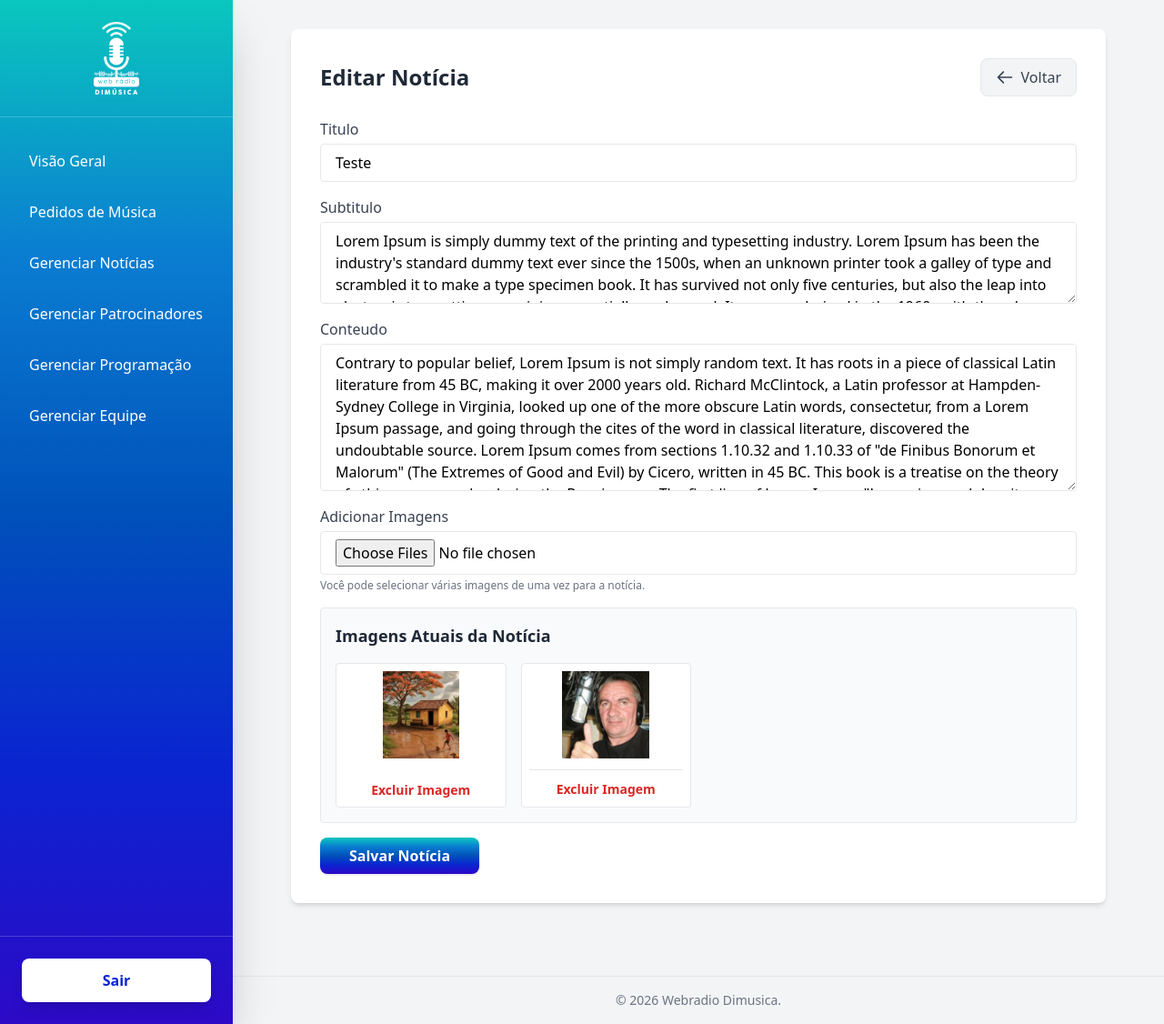
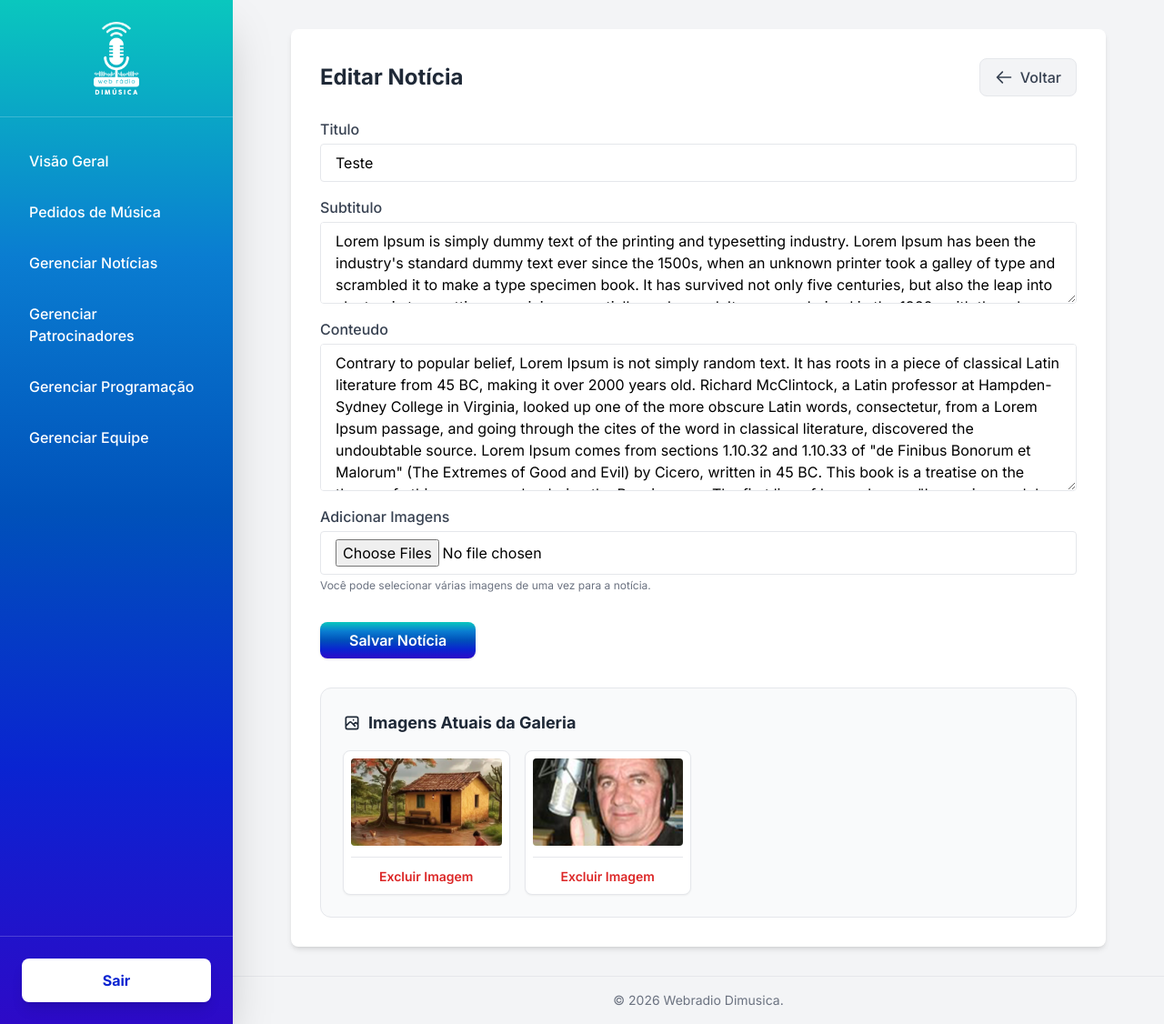
Before and after one commit to JaimeGAlves/api-webradio, a Django app: page /painel/noticias/2/editar/ in a window 1280 px wide. Shown: the whole page at 91% size. Run offline with Django 5.2, Linux system fonts and the light colour scheme; a user stored in the database is signed in; data comes from the database, SQL or seed files in the repository; both versions use the stored data as it was after the commit; some libraries are stand-ins or nearby versions.

Commit message:
fix: correções nas notícias e programação

```diff
--- a/webadmin/forms.py
+++ b/webadmin/forms.py
@@ -3,11 +3,36 @@ from notices.models import Noticias
 from sponsors.models import Patrocinador
 from core.models import Programacao, Equipe
 
-class MultipleFileInput(forms.ClearableFileInput):
+class MultipleFileInput(forms.FileInput):
     allow_multiple_selected = True
 
+class MultipleFileField(forms.FileField):
+    def to_python(self, data):
+        if not data:
+            return []
+        if not isinstance(data, list):
+            data = [data]
+        # Valida cada arquivo individualmente usando o FileField padrão
+        for item in data:
+            super().to_python(item)
+        return data
+
+    def clean(self, data, initial=None):
+        out = self.to_python(data)
+        if not out and self.required:
+            raise forms.ValidationError(self.error_messages['empty'])
+        return out
+
 class NoticiaForm(forms.ModelForm):
-    imagens = forms.FileField(widget=MultipleFileInput(attrs={'multiple': True, 'class': 'w-full px-4 py-2 border rounded focus:outline-none focus:ring-2 focus:ring-[#0A7DD1]'}), required=False, label="Adicionar Imagens", help_text="Você pode selecionar várias imagens de uma vez para a notícia.")
+    imagens = MultipleFileField(
+        widget=MultipleFileInput(attrs={
+            'multiple': True,
+            'class': 'w-full px-4 py-2 border rounded focus:outline-none focus:ring-2 focus:ring-[#0A7DD1]'
+        }),
+        required=False,
+        label="Adicionar Imagens",
+        help_text="Você pode selecionar várias imagens de uma vez para a notícia."
+    )
 
     class Meta:
         model = Noticias
--- a/webadmin/templates/webadmin/base.html
+++ b/webadmin/templates/webadmin/base.html
@@ -7,7 +7,24 @@
     <meta name="viewport" content="width=device-width, initial-scale=1.0">
     <title>Admin Dimúsica</title>
     <script src="https://cdn.tailwindcss.com"></script>
+    <script>
+        tailwind.config = {
+            theme: {
+                extend: {
+                    fontFamily: {
+                        sans: ['Inter', 'ui-sans-serif', 'system-ui'],
+                    }
+                }
+            }
+        }
+    </script>
+    <link rel="preconnect" href="https://fonts.googleapis.com">
+    <link href="https://fonts.googleapis.com/css2?family=Inter:wght@300;400;500;600;700;800&display=swap" rel="stylesheet">
     <style>
+        body {
+            font-family: 'Inter', sans-serif;
+        }
+
         .mobile-gradient {
             background: linear-gradient(to bottom, #0AC7BE, #0A7DD1, #0051BA, #0A24D1, #2D0AC7);
         }
--- a/webadmin/templates/webadmin/noticia_form.html
+++ b/webadmin/templates/webadmin/noticia_form.html
@@ -28,16 +28,28 @@
             </div>
         {% endfor %}
 
+        <div class="pt-4">
+            <button type="submit" class="mobile-gradient text-white px-8 py-2 rounded-lg font-semibold shadow hover:opacity-90 transition">
+                Salvar Notícia
+            </button>
+        </div>
+    </form>
+
     {% if is_edit and form.instance.imagens.all %}
-        <div class="mt-8 p-4 bg-gray-50 rounded border">
-            <h3 class="text-lg font-bold text-gray-800 mb-4">Imagens Atuais da Notícia</h3>
+    <div class="mt-8 p-6 bg-gray-50 rounded-xl border border-gray-200">
+        <h3 class="text-lg font-bold text-gray-800 mb-4 flex items-center gap-2">
+            <svg xmlns="http://www.w3.org/2000/svg" class="h-5 w-5 text-teal" fill="none" viewBox="0 0 24 24" stroke="currentColor"><path stroke-linecap="round" stroke-linejoin="round" stroke-width="2" d="M4 16l4.586-4.586a2 2 0 012.828 0L16 16m-2-2l1.586-1.586a2 2 0 012.828 0L20 14m-6-6h.01M6 20h12a2 2 0 002-2V6a2 2 0 00-2-2H6a2 2 0 00-2 2v12a2 2 0 002 2z" /></svg>
+            Imagens Atuais da Galeria
+        </h3>
         <div class="grid grid-cols-2 md:grid-cols-4 gap-4">
             {% for img in form.instance.imagens.all %}
-                <div class="border rounded bg-white p-2 flex flex-col items-center justify-between">
-                    <img src="{{ img.imagem.url }}" class="h-24 w-full object-contain mb-3" alt="">
+            <div class="border rounded-lg bg-white p-2 flex flex-col items-center justify-between shadow-sm hover:shadow-md transition-shadow">
+                <div class="h-24 w-full overflow-hidden rounded mb-3 bg-gray-100 flex items-center justify-center">
+                    <img src="{{ img.imagem.url }}" class="h-full w-full object-cover" alt="">
+                </div>
                 <form action="{% url 'admin_noticia_imagem_delete' img.id %}" method="post" class="w-full text-center border-t pt-2">
                     {% csrf_token %}
-                        <button type="button" onclick="openDeleteModal(this.parentElement, 'esta imagem da galeria')" class="text-red-600 font-semibold text-sm hover:text-red-800">
+                    <button type="button" onclick="openDeleteModal(this.parentElement, 'esta imagem da galeria')" class="text-red-600 font-semibold text-sm hover:text-red-800 transition-colors">
                         Excluir Imagem
                     </button>
                 </form>
@@ -46,12 +58,5 @@
         </div>
     </div>
     {% endif %}
-
-        <div class="pt-4">
-            <button type="submit" class="mobile-gradient text-white px-8 py-2 rounded-lg font-semibold shadow hover:opacity-90 transition">
-                Salvar Notícia
-            </button>
-        </div>
-    </form>
 </div>
 {% endblock %}
--- a/webadmin/templates/webadmin/programacao_list.html
+++ b/webadmin/templates/webadmin/programacao_list.html
@@ -23,7 +23,7 @@
             <tr class="hover:bg-gray-100 border-b last:border-0">
                 <td class="p-4 font-bold text-gray-800">{{ item.get_dia_semana_display }}</td>
                 <td class="p-4">
-                    <span class="inline-block px-3 py-1 bg-gray-100 border text-gray-800 rounded-md font-mono text-sm">
+                    <span class="inline-block px-3 py-1 bg-gray-100 border text-gray-800 rounded-md font-bold text-sm">
                         {{ item.horario_inicio|time:"H:i" }} - {{ item.horario_fim|time:"H:i" }}
                     </span>
                 </td>
```
Also changed, not shown: notices/serializers.py (+6 -5 lines), notices/views.py (+5 -5 lines), db.sqlite3, media/noticias/0000000000000000000000000000000000000.png (added), media/noticias/0000000000000000000000000000000000000_jJE4f6M.png (added), media/noticias/0000000000000000000000000000000000000_l8atdFn.png (added), media/noticias/01_-_CD_-_THE_BLUE_CAPS_Ao_VivoVol.1.png (added), media/noticias/658217812_934144726170759_5676993492052022293_n.jpg (added), media/noticias/658217812_934144726170759_5676993492052022293_n_RQRpyOW.jpg (added), media/noticias/658217812_934144726170759_5676993492052022293_n_X2DqU1a.jpg (added). Lines whose indentation alone changed are shown as unchanged.
